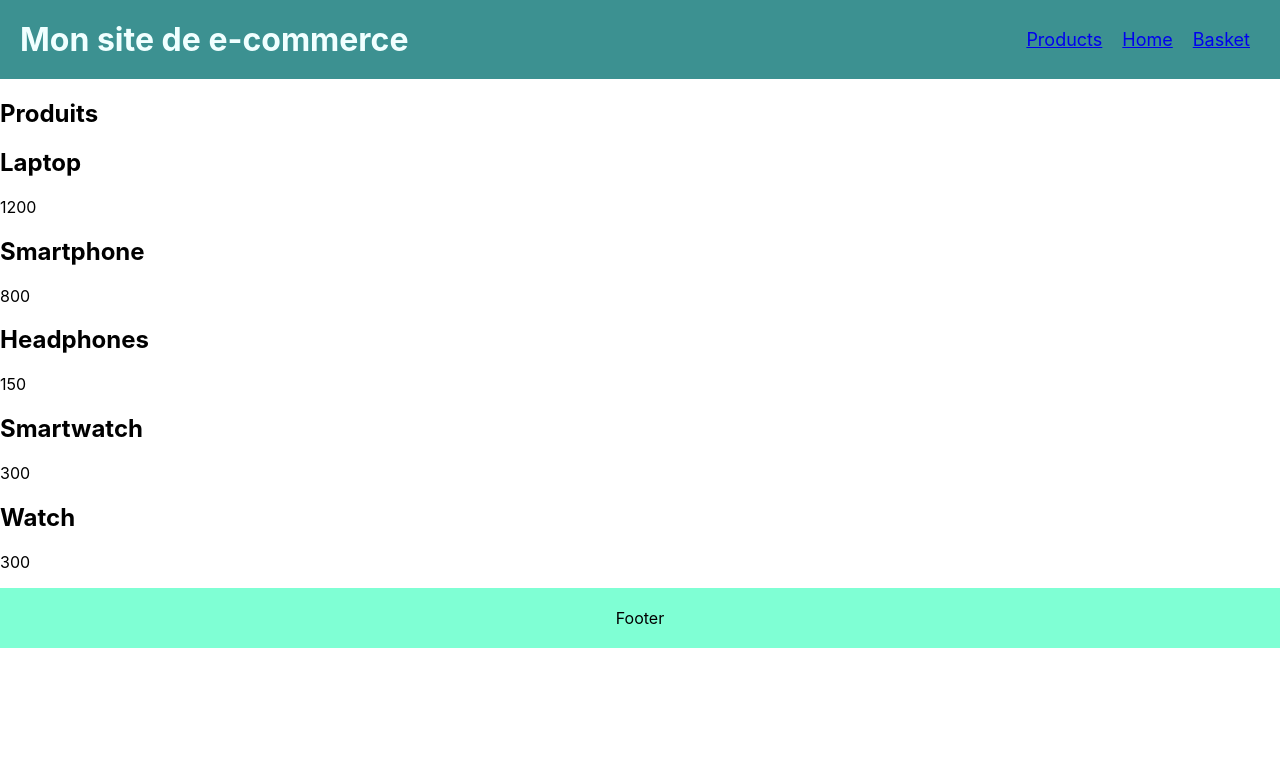
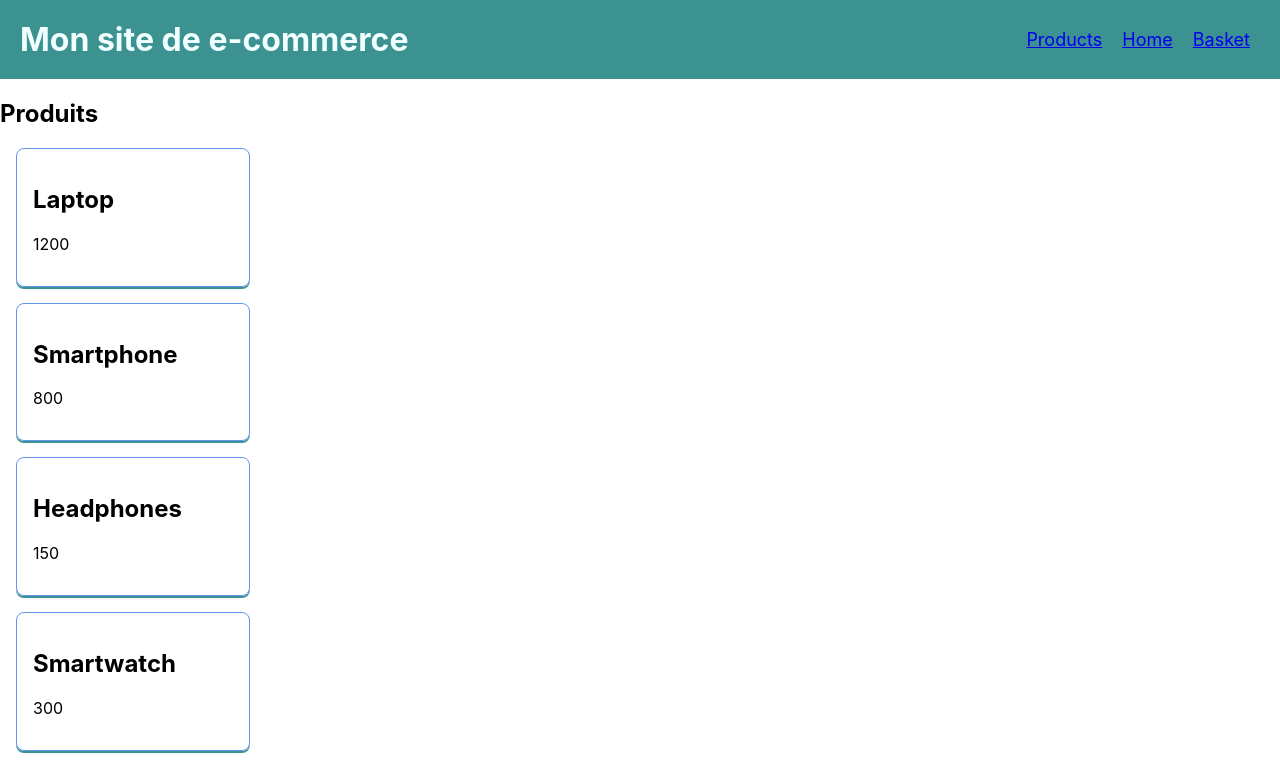
Before and after one commit to Marjo14/ecomm, a React (Create React App) app: page /products in a window 1280 px wide. Shown: the top 765 px of the page. Built offline with nearby package versions, Linux system fonts and the light colour scheme.

Commit message:
Card Component Created

```diff
--- a/src/App.css
+++ b/src/App.css
@@ -38,3 +38,13 @@ ul li {
   padding: 20px 30px;
   text-align: center;
 }
+
+.product_card {
+  border: 1px solid cornflowerblue;
+  border-radius:  8px;
+  padding: 16px;
+  margin: 16px;
+  width: 200px;
+  box-shadow: 0 2px rgb(60, 145, 145);
+  transition: 0.3s;
+}
--- a/src/components/Product.jsx
+++ b/src/components/Product.jsx
@@ -2,7 +2,8 @@ import React from 'react'
 
 export const Product = ({name,price}) => {
   return (
-    <div>
+    <div className='product_card'>
+
         <h2>{name}</h2>
         <p>{price}</p>
     </div>
--- a/src/pages/Products.jsx
+++ b/src/pages/Products.jsx
@@ -1,7 +1,6 @@
 import React, { useState } from 'react'
 import Data from '../data/produits.json'
 import { Product } from '../components/Product'
-
 
 const Products = () => {
     const [products, setproducts] = useState(Data)
@@ -9,15 +8,8 @@ const Products = () => {
         <div className='products'>
             <h2>Produits</h2>
             {products.map((Element) => (
-        <div key={Element.id}>
-        <Product name={Element.name} price={Element.price}/>
-        </div>
-
-            )
-            )}
-
-
-
+                <Product key={Element.id} name={Element.name} price={Element.price}/>
+            ))}
         </div>
     )
 }
```
